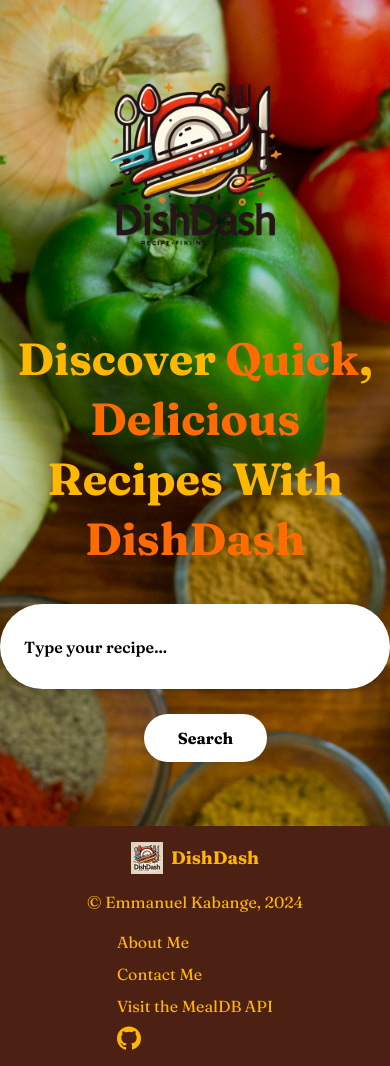
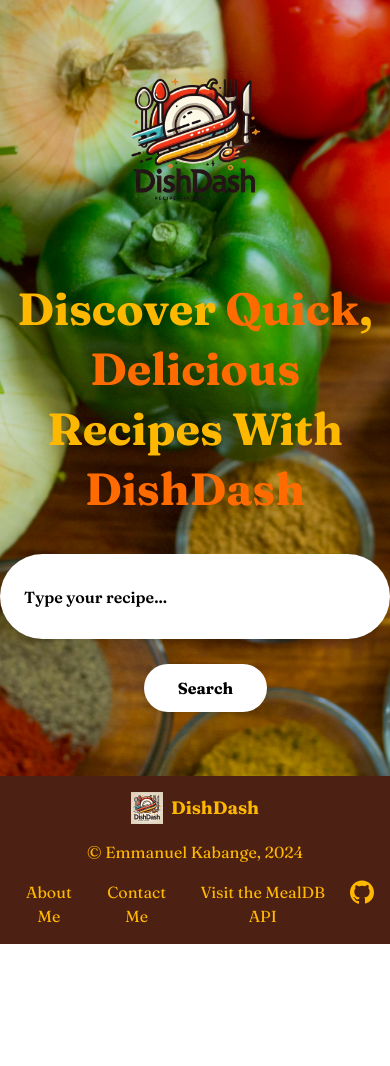
Before and after one commit to emmanuelkabange/capstone-project, a React (Vite) app in the folder recipe-finder/: page / in a window 390 px wide. After the commit the page ends 944 px from the top, so only its background shows below. Built offline with nearby package versions, Linux system fonts and the light colour scheme.

Commit message:
responsiveness improved

```diff
--- a/recipe-finder/src/Footer.jsx
+++ b/recipe-finder/src/Footer.jsx
@@ -3,23 +3,20 @@
 const Footer = () => {
   return (
     <footer className="bg-brandBrown text-brandYellow p-4">
-      <div className="container mx-auto flex flex-col sm:flex-row justify-between items-center">
+      <div className="container mx-auto flex flex-col md:flex-row justify-between items-center space-y-4 md:space-y-0 text-center md:text-left">
         {/* Logo Section */}
-        <div className="flex items-center space-x-2 mb-4 sm:mb-0">
-          <img src="/dishdashlogo.png" alt="Logo" className="h-8" />
-          {/* Adjust the logo path */}
+        <div className="flex items-center justify-center space-x-2">
+          <img src="/dishdashlogo.png" alt="Logo" className="h-8" />{" "}
           <span className="font-bold text-lg">DishDash</span>
         </div>
 
         {/* Copyright Text */}
-        <div className="text-center mb-4 sm:mb-0">
-          <p className="text-md">&copy; Emmanuel Kabange, 2024</p>
-        </div>
+        <div className="text-md text-center">&copy; Emmanuel Kabange, 2024</div>
 
         {/* Links Section */}
-        <div className="flex flex-col sm:flex-row space-y-2 sm:space-y-0 sm:space-x-4">
+        <div className="flex justify-center md:justify-end space-x-4">
           <a
-            href="https://www.linkedin.com/in/emmanuel-kabange-15933b2a3"
+            href="www.linkedin.com/in/emmanuel-kabange-15933b2a3"
             className="hover:underline"
           >
             About Me
--- a/recipe-finder/src/HomePage.jsx
+++ b/recipe-finder/src/HomePage.jsx
@@ -46,7 +46,7 @@
         <img
           src="dishdashlogotransparent.png"
           alt="DishDash Logo"
-          className="top-4 left-4 mx-auto w-[200px] h-[200px]"
+          className="top-4 left-4 mx-auto w-[150px] h-[150px] sm:w-[200px] sm:h-[200px] md:w-[250px] md:h-[250px]"
         />
 
         {/* Header Text */}
--- a/recipe-finder/src/RecipeDetails.jsx
+++ b/recipe-finder/src/RecipeDetails.jsx
@@ -70,7 +70,7 @@
 
   return (
     <div className="p-6 bg-brandBrown bg-opacity-[90%] min-h-screen flex flex-col items-center">
-      <div className="container mx-auto bg-brandBrown p-8 rounded-lg shadow-lg w-[50%]">
+      <div className="container mx-auto bg-brandBrown p-8 rounded-lg shadow-lg w-full md:w-[50%]">
         <h1 className="text-5xl font-bold text-center mb-8 text-brandYellow">
           Recipe Results
         </h1>
```
